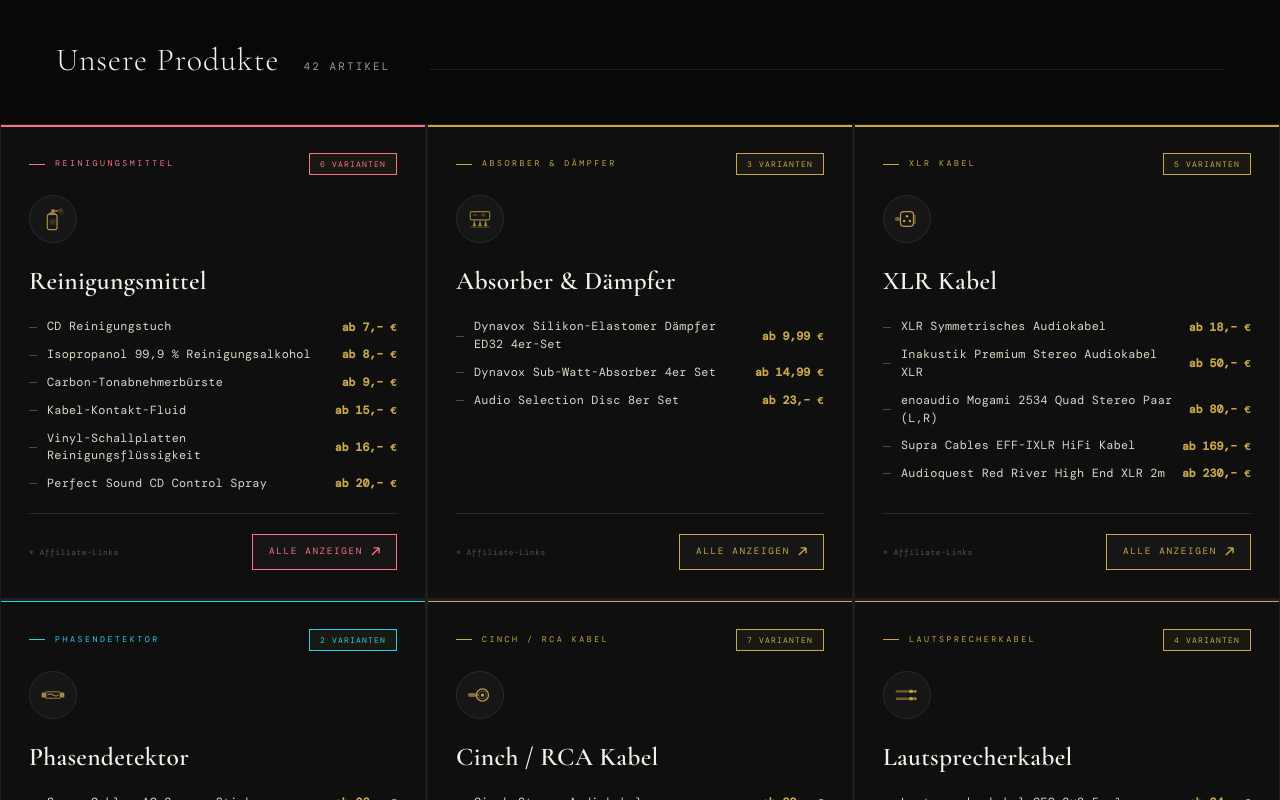
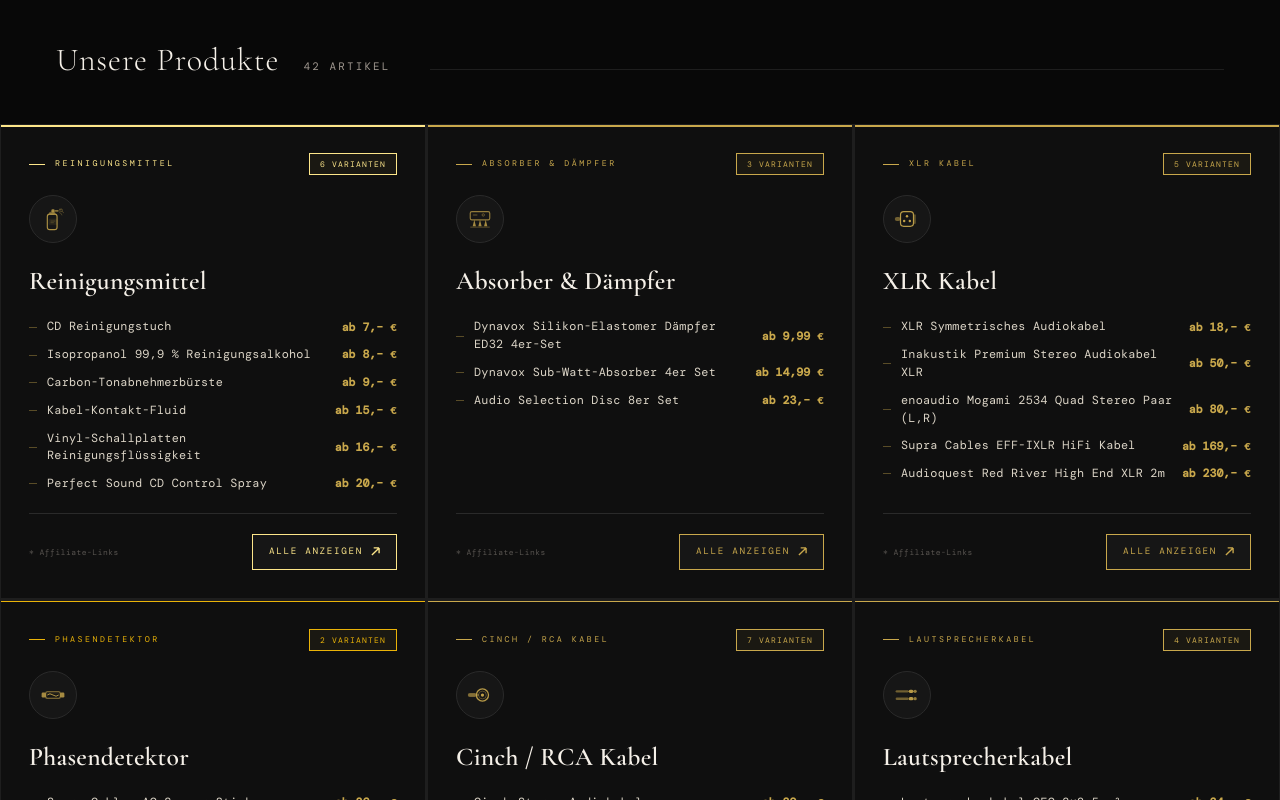
Before and after one commit to Jacek01978/hifi-shop, a React (Vite) app: page / in a window 1280 px wide. Shown: the part 900-1700 px from the top of the page. Built offline with nearby package versions, Linux system fonts and the light colour scheme; a web font is replaced by a local one.

Commit message:
Replace category colors with warm gold/amber tones

```diff
--- a/src/components/GroupCard.jsx
+++ b/src/components/GroupCard.jsx
@@ -2,9 +2,11 @@ import React, { useRef } from 'react'
 import * as Icons from '../icons'
 
 const CAT_COLORS = {
-  kabel:     { text: 'text-gold',     border: 'border-gold',     bar: 'bg-gold',     glow: 'rgba(201,168,76,0.15)' },
-  reinigung:     { text: 'text-rose-400', border: 'border-rose-400', bar: 'bg-rose-400', glow: 'rgba(251,113,133,0.15)' },
-  phasendetektor: { text: 'text-cyan-400', border: 'border-cyan-400', bar: 'bg-cyan-400', glow: 'rgba(34,211,238,0.15)' },
+  kabel:          { text: 'text-gold',       border: 'border-gold',       bar: 'bg-gold',       glow: 'rgba(201,168,76,0.15)'  },
+  reinigung:      { text: 'text-amber-200',  border: 'border-amber-200',  bar: 'bg-amber-200',  glow: 'rgba(253,230,138,0.12)' },
+  phasendetektor: { text: 'text-yellow-500', border: 'border-yellow-500', bar: 'bg-yellow-500', glow: 'rgba(234,179,8,0.15)'   },
+  netzleisten:    { text: 'text-orange-300', border: 'border-orange-300', bar: 'bg-orange-300', glow: 'rgba(253,186,116,0.15)' },
+  dynavox_absorber: { text: 'text-stone-300', border: 'border-stone-300', bar: 'bg-stone-300',  glow: 'rgba(214,211,209,0.12)' },
 }
 
 export default function GroupCard({ products, groupLabel, style, onShowVariants }) {
--- a/src/components/ProductCard.jsx
+++ b/src/components/ProductCard.jsx
@@ -2,13 +2,13 @@ import React, { useRef } from 'react'
 import * as Icons from '../icons'
 
 const CAT_COLORS = {
-  kabel:        { text: 'text-gold',      border: 'border-gold',      bar: 'bg-gold',      glow: 'rgba(201,168,76,0.15)' },
-  sicherungen:  { text: 'text-blue-400',  border: 'border-blue-400',  bar: 'bg-blue-400',  glow: 'rgba(96,165,250,0.15)' },
-  absorber:     { text: 'text-emerald-400', border: 'border-emerald-400', bar: 'bg-emerald-400', glow: 'rgba(52,211,153,0.15)' },
-  reinigung:    { text: 'text-rose-400',    border: 'border-rose-400',    bar: 'bg-rose-400',    glow: 'rgba(251,113,133,0.15)' },
-  netzleisten:    { text: 'text-violet-400', border: 'border-violet-400', bar: 'bg-violet-400', glow: 'rgba(167,139,250,0.15)' },
-  phasendetektor: { text: 'text-cyan-400',   border: 'border-cyan-400',   bar: 'bg-cyan-400',   glow: 'rgba(34,211,238,0.15)' },
-  usb:            { text: 'text-sky-400',    border: 'border-sky-400',    bar: 'bg-sky-400',    glow: 'rgba(56,189,248,0.15)' },
+  kabel:          { text: 'text-gold',        border: 'border-gold',        bar: 'bg-gold',        glow: 'rgba(201,168,76,0.15)' },
+  sicherungen:    { text: 'text-amber-300',   border: 'border-amber-300',   bar: 'bg-amber-300',   glow: 'rgba(252,211,77,0.15)' },
+  absorber:       { text: 'text-stone-300',   border: 'border-stone-300',   bar: 'bg-stone-300',   glow: 'rgba(214,211,209,0.12)' },
+  reinigung:      { text: 'text-amber-200',   border: 'border-amber-200',   bar: 'bg-amber-200',   glow: 'rgba(253,230,138,0.12)' },
+  netzleisten:    { text: 'text-orange-300',  border: 'border-orange-300',  bar: 'bg-orange-300',  glow: 'rgba(253,186,116,0.15)' },
+  phasendetektor: { text: 'text-yellow-500',  border: 'border-yellow-500',  bar: 'bg-yellow-500',  glow: 'rgba(234,179,8,0.15)'  },
+  usb:            { text: 'text-amber-400',   border: 'border-amber-400',   bar: 'bg-amber-400',   glow: 'rgba(251,191,36,0.15)' },
 }
 
 export default function ProductCard({ product, style, onClick }) {
--- a/src/data/products.js
+++ b/src/data/products.js
@@ -33,23 +33,23 @@ export const REINIGUNG_SUBCATEGORIES = [
 ]
 
 export const ACCENT = {
-  kabel:        'text-gold border-gold',
-  sicherungen:  'text-blue-400 border-blue-400',
-  absorber:     'text-green-400 border-green-400',
-  reinigung:    'text-pink-400 border-pink-400',
-  netzleisten:    'text-violet-400 border-violet-400',
-  phasendetektor: 'text-cyan-400 border-cyan-400',
-  usb:            'text-sky-400 border-sky-400',
+  kabel:          'text-gold border-gold',
+  sicherungen:    'text-amber-300 border-amber-300',
+  absorber:       'text-stone-300 border-stone-300',
+  reinigung:      'text-amber-200 border-amber-200',
+  netzleisten:    'text-orange-300 border-orange-300',
+  phasendetektor: 'text-yellow-500 border-yellow-500',
+  usb:            'text-amber-400 border-amber-400',
 }
 
 export const ACCENT_BAR = {
-  kabel:        'bg-gold',
-  sicherungen:  'bg-blue-400',
-  absorber:     'bg-green-400',
-  reinigung:    'bg-pink-400',
-  netzleisten:    'bg-violet-400',
-  phasendetektor: 'bg-cyan-400',
-  usb:            'bg-sky-400',
+  kabel:          'bg-gold',
+  sicherungen:    'bg-amber-300',
+  absorber:       'bg-stone-300',
+  reinigung:      'bg-amber-200',
+  netzleisten:    'bg-orange-300',
+  phasendetektor: 'bg-yellow-500',
+  usb:            'bg-amber-400',
 }
 
 export const PRODUCTS = [
```
